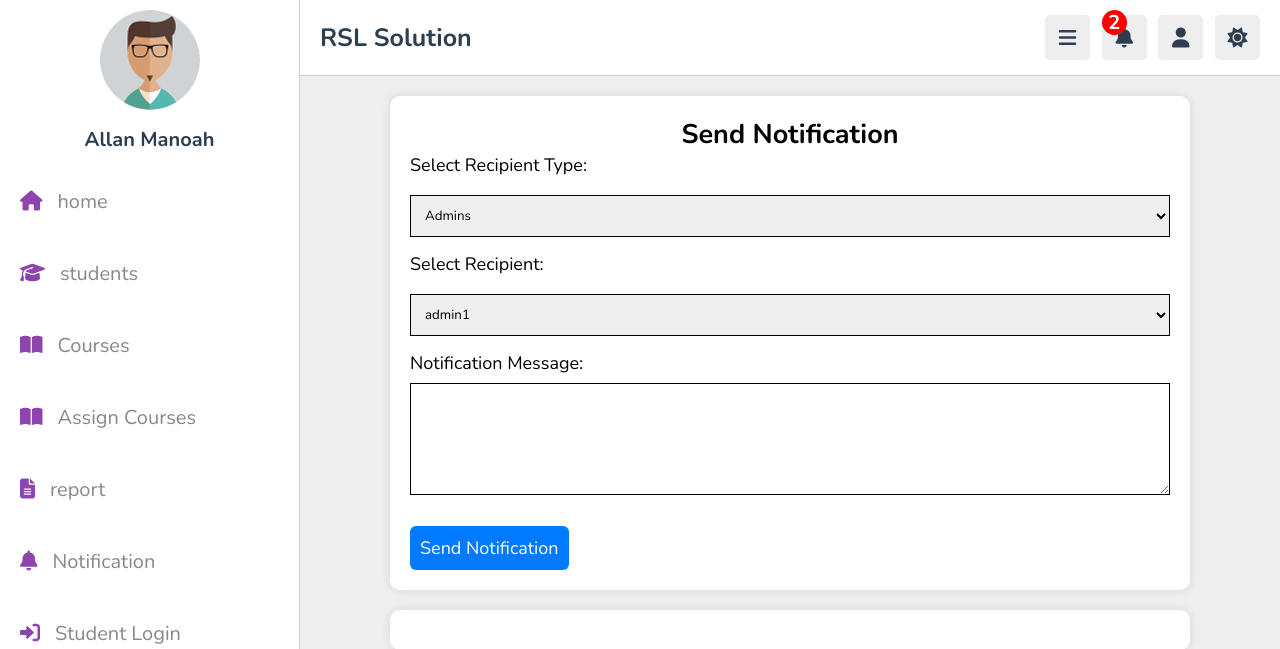
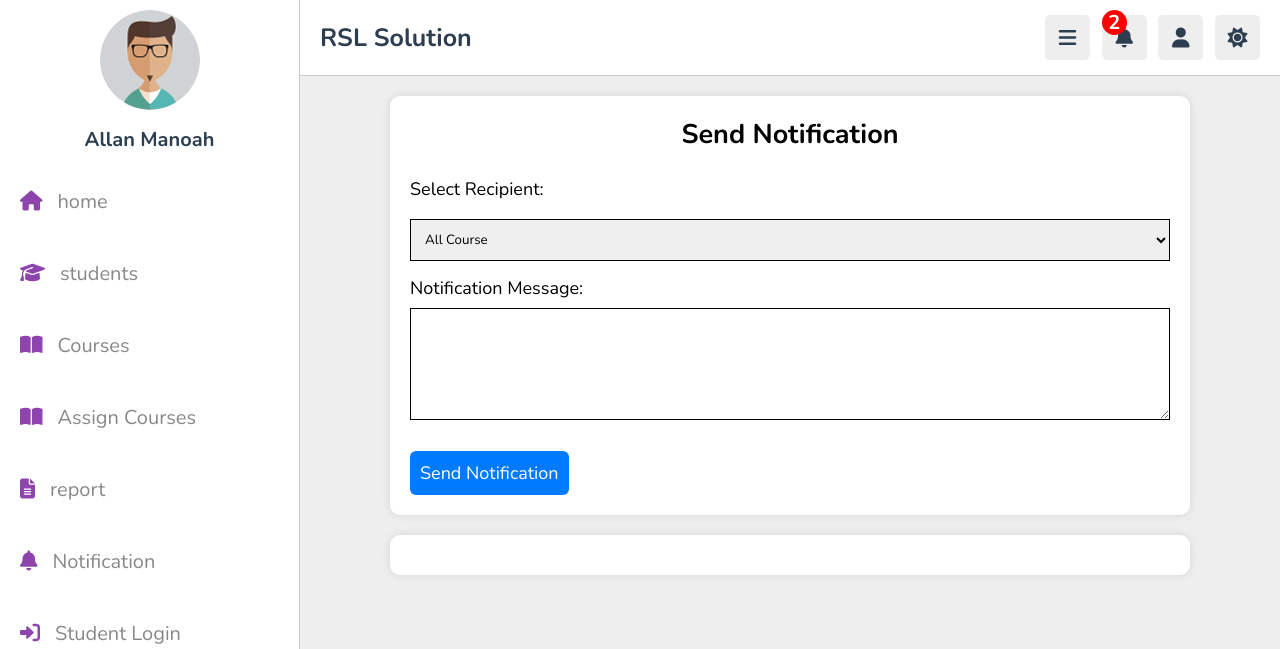
Before and after one commit to shrutiukhale/LMS_Project, a PHP site: page /LMS/admin/notification.php in a window 1280 px wide. Shown: the top 649 px of the page. Run offline with PHP 8.4, Linux system fonts and the light colour scheme; a user stored in the database is signed in; data comes from the database, SQL or seed files in the repository.

Commit message:
notification changes

```diff
--- a/admin/header.php
+++ b/admin/header.php
@@ -2,7 +2,7 @@
 <?php
 session_start();
 
-$user_id = $_SESSION['user_id'];
+$user_id = isset($_SESSION['user_id']) ? $_SESSION['user_id'] : '';
 $user_name = isset($_SESSION['user_name']) ? $_SESSION['user_name'] : '';
 $user_email = isset($_SESSION['user_email']) ? $_SESSION['user_email'] : '';
 $user_image = isset($_SESSION['user_image']) ? $_SESSION['user_image'] : '';
--- a/admin/js/admin_script.js
+++ b/admin/js/admin_script.js
@@ -152,3 +152,31 @@ window.onload = function() {
        }
    };
 };
+
+function sendNotificationByAdmin(){
+   console.log('sendNotification function called');
+
+   var recipient = document.getElementById('recipient').value;
+   var message = document.getElementById('notification-message').value.trim();
+
+   // Check if the message is not empty
+   if (!message) {
+       alert('Please enter a notification message.');
+       return;
+   }
+
+   // Get the selected course ID
+   var courseId = document.getElementById('recipient').value;
+
+   // Make an AJAX request to admin_insert_notification.php
+   var xhr = new XMLHttpRequest();
+   xhr.open('POST', 'admin_insert_notification.php', true);
+   xhr.setRequestHeader('Content-type', 'application/x-www-form-urlencoded');
+   xhr.onreadystatechange = function () {
+       if (xhr.readyState == 4 && xhr.status == 200) {
+           // Display success message or handle any other response
+           alert(xhr.responseText);
+       }
+   };
+   xhr.send('&course_id=' + encodeURIComponent(courseId) + '&message=' + encodeURIComponent(message));
+}
--- a/admin/notification.php
+++ b/admin/notification.php
@@ -1,3 +1,22 @@
+<?php
+// Example of fetching admin data from the database
+$conn = new mysqli("localhost", "root", "root123", "lms_db");
+
+// Check connection
+if ($conn->connect_error) {
+    die("Connection failed: " . $conn->connect_error);
+}
+
+// Fetch admin data from the database
+$course_query = "SELECT id, coursename FROM courses";
+$course_result = $conn->query($course_query);
+
+// Check if the query was successful
+if (!$course_result) {
+    die("Query failed: " . $conn->error);
+}
+?>
+
 <!doctype html>
 <html>
 
@@ -136,23 +155,24 @@
     <!-- side bar section ends -->
     <div id="notification-form">
         <h2>Send Notification</h2>
-        <label for="recipient-type">Select Recipient Type:</label>
-        <select id="recipient-type">
-            <option value="admins">Admins</option>
-            <option value="admin wise student">Admin wise student</option>
-            <option value="all students">all students</option>
-            <option value="java-course">Java Course Students</option>
-            <option value="python-course">Python Course Students</option>
-            <option value="c-course">C Course Students</option>
-        </select>
         <br>
         <label for="recipient">Select Recipient:</label>
-        <select id="recipient"></select>
+        <select id="recipient">
+        <option value="All-Course">All Course</option>
+            <?php
+
+            // Loop through the results and generate options dynamically
+            while ($row = $course_result->fetch_assoc()) {
+                echo '<option value="' . $row['id'] . '">' . $row['coursename'] . '</option>';
+
+            }
+            ?>
+        </select>
         <br>
         <label for="notification-message">Notification Message:</label>
         <textarea id="notification-message" rows="5"></textarea>
         <br>
-        <button onclick="sendNotification()" class="inline-btn">Send Notification</button>
+        <button onclick="sendNotificationByAdmin()" class="inline-btn">Send Notification</button>
     </div>
 
     <!-- Unread Notification Count -->
@@ -160,83 +180,6 @@
 
     <!-- Notification Container -->
     <div id="notification-container" class="notification-container"></div>
-
-    <script>
-        // Sample data for recipients
-        var recipients = {
-            admins: ['admin1', 'admin2', 'admin3', 'all admins'],
-            'admin wise student': ['admin1wiseStudents', 'admin2wiseStudents', 'admin3wiseStudents', 'all adminswise Students'],
-            'all students': ['all students'],
-            'java-course': ['JavaStudent1', 'JavaStudent2', 'JavaStudent3', 'all java course students'],
-            'python-course': ['PythonStudent1', 'PythonStudent2', 'PythonStudent3', 'all python course students'],
-            'c-course': ['CStudent1', 'CStudent2', 'CStudent3', 'all c course students'],
-        };
-
-        // Unread notification count
-        var unreadCount = 0;
-
-        // Update recipients dropdown based on the selected recipient type
-        function updateRecipients() {
-            var recipientType = document.getElementById('recipient-type').value;
-            var recipientDropdown = document.getElementById('recipient');
-            recipientDropdown.innerHTML = '';
-
-            recipients[recipientType].forEach(function (recipient) {
-                var option = document.createElement('option');
-                option.value = recipient;
-                option.text = recipient;
-                recipientDropdown.add(option);
-            });
-        }
-
-        // Send a notification to the selected recipient
-        function sendNotification() {
-            var recipientType = document.getElementById('recipient-type').value;
-            var recipient = document.getElementById('recipient').value;
-            var message = document.getElementById('notification-message').value;
-
-            // Check if the message is not empty
-            if (message.trim() === '') {
-                alert('Please enter a notification message.');
-                return;
-            }
-
-            // Display the notification on the page
-            displayNotification(message, recipient);
-
-            // Increment unread notification count
-            unreadCount++;
-            updateUnreadCount();
-
-            // Clear the form fields
-            document.getElementById('notification-message').value = '';
-
-            // For demonstration purposes, log the notification to the console
-            console.log(`Notification sent to ${recipient} (${recipientType}): ${message}`);
-        }
-
-        // Display the notification on the page
-        function displayNotification(message, recipient) {
-            var notificationContainer = document.getElementById('notification-container');
-            var notificationElement = document.createElement('div');
-            notificationElement.className = 'notification';
-            notificationElement.innerHTML = `<strong>${recipient}:</strong> ${message}`;
-            notificationContainer.appendChild(notificationElement);
-        }
-
-        // Update the unread notification count on the page
-        function updateUnreadCount() {
-            var unreadCountElement = document.getElementById('unread-count');
-            unreadCountElement.textContent = ` ${unreadCount}`;
-            // unreadCountElement.textContent = `Unread Notifications: ${unreadCount}`;
-        }
-
-        // Attach event listener to update recipients dropdown when recipient type changes
-        document.getElementById('recipient-type').addEventListener('change', updateRecipients);
-
-        // Initialize recipients dropdown on page load
-        updateRecipients();
-    </script>
 
     <!-- Custom JS file link -->
 
```
Also changed, not shown: admin/admin_insert_notification.php (added, +30 -0 lines), superadmin/js/script.js (+32 -0 lines), superadmin/superadmin_insert_notification.php (added, +30 -0 lines).
